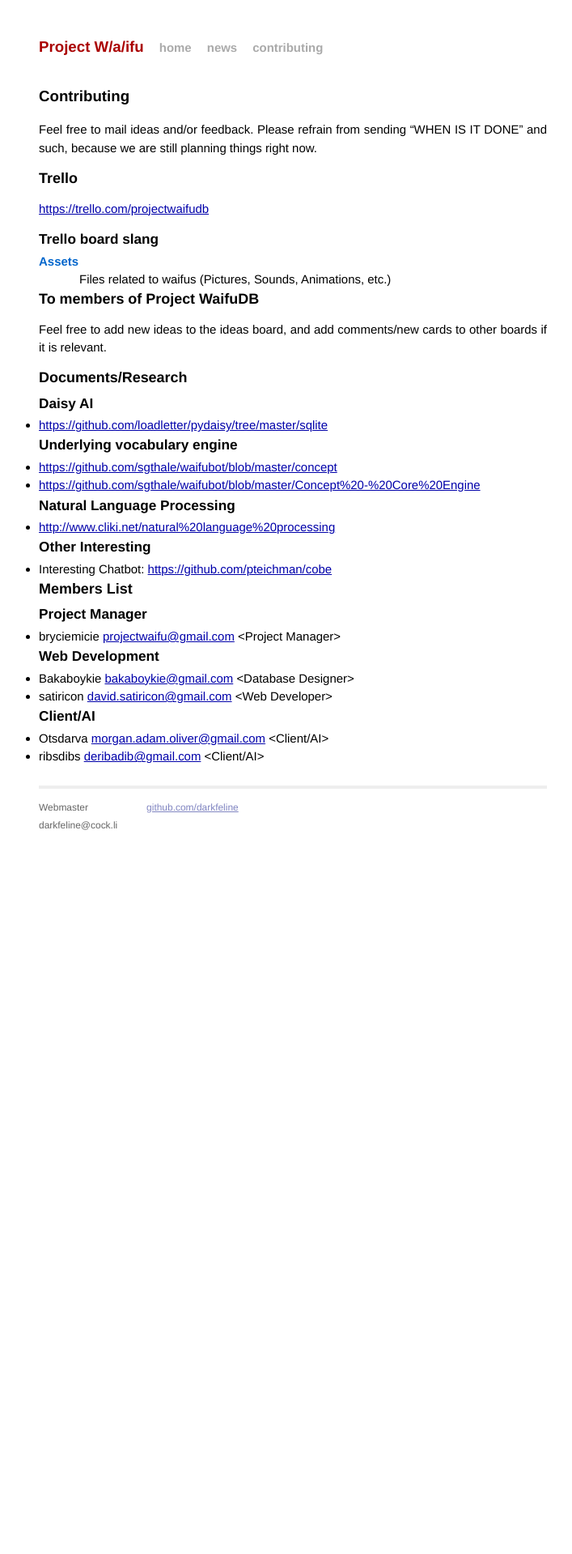
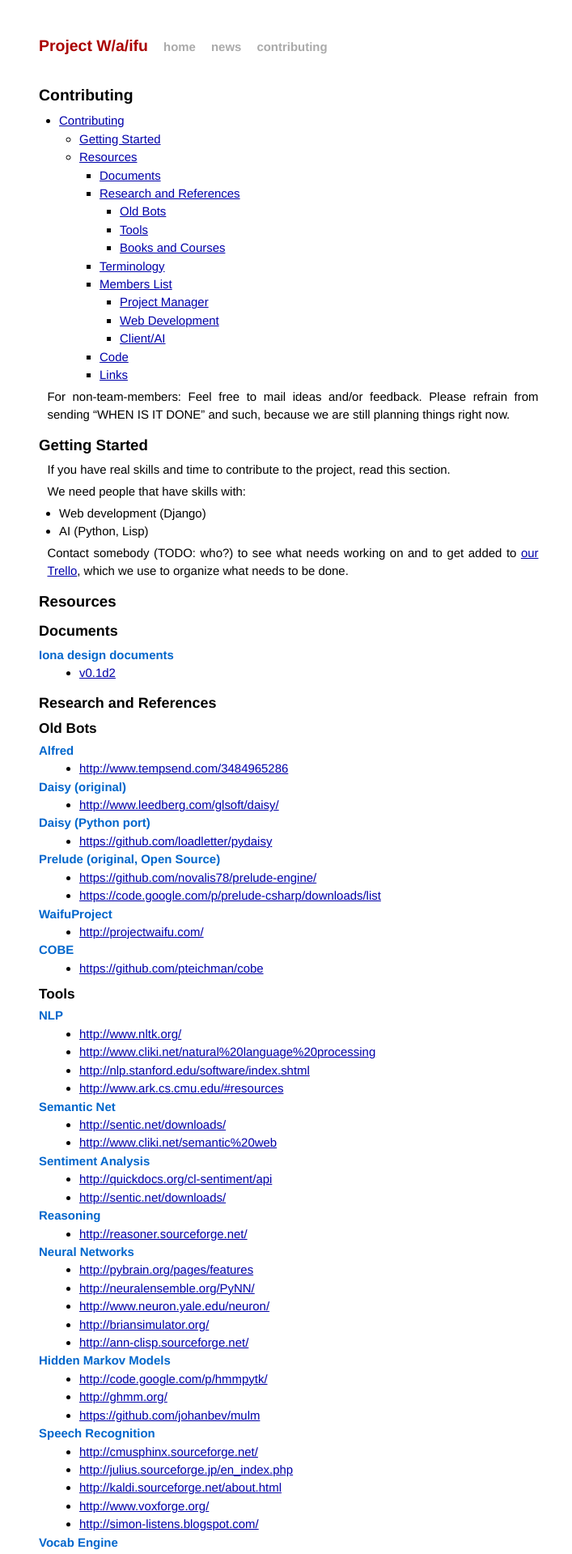
Before and after one commit to darkfeline/projectwaifu, a Jekyll site: the page built from contrib.md, in a window 1280 px wide. Shown: the top 1919 px of the page at 81% size, without its empty margins (278-985 px from the left). Built offline with Jekyll 4.4.1, drawn with Linux system fonts in a browser that asks for light colours; before the commit the page ends 1042 px from its top, so only the background shows below that; some of the changed text lies outside the part shown.

Commit message:
Work on site

```diff
--- a/_layouts/default.html
+++ b/_layouts/default.html
@@ -29,7 +29,7 @@
       <div class="contact">
         <p>
           Webmaster<br />
-          darkfeline@cock.li<br />
+          <!--Space--><br />
           <!-- Space for info -->
         </p>
       </div>
--- a/contrib.md
+++ b/contrib.md
@@ -5,55 +5,165 @@ title: "Project W/a/ifu: Contributing"
 
 # Contributing
 
-Feel free to mail ideas and/or feedback. Please refrain from sending
-"WHEN IS IT DONE" and such, because we are still planning things right
-now.
+* foo
+{:toc}
 
-## Trello
+For non-team-members: Feel free to mail ideas and/or feedback. Please
+refrain from sending "WHEN IS IT DONE" and such, because we are still
+planning things right now.
 
-<https://trello.com/projectwaifudb>
+## Getting Started
 
-### Trello board slang
+If you have real skills and time to contribute to the project, read
+this section.
+
+We need people that have skills with:
+
+* Web development (Django)
+* AI (Python, Lisp)
+
+Contact somebody (TODO: who?) to see what needs working on and to get
+added to [our Trello](https://trello.com/projectwaifudb), which we use
+to organize what needs to be done.
+
+## Resources
+
+### Documents
+
+Iona design documents
+: * [v0.1d2](https://github.com/darkfeline/iona-design/blob/v0.1d2/design.md)
+
+### Research and References
+
+#### Old Bots
+
+Alfred
+: * <http://www.tempsend.com/3484965286>
+
+Daisy (original)
+: * <http://www.leedberg.com/glsoft/daisy/>
+
+Daisy (Python port)
+: * <https://github.com/loadletter/pydaisy>
+
+Prelude (original, Open Source)
+: * <https://github.com/novalis78/prelude-engine/>
+  * <https://code.google.com/p/prelude-csharp/downloads/list>
+
+WaifuProject
+: * <http://projectwaifu.com/>
+
+COBE
+: * <https://github.com/pteichman/cobe>
+
+#### Tools
+
+NLP
+: * <http://www.nltk.org/>
+  * <http://www.cliki.net/natural%20language%20processing>
+  * <http://nlp.stanford.edu/software/index.shtml>
+  * <http://www.ark.cs.cmu.edu/#resources>
+
+Semantic Net
+: * <http://sentic.net/downloads/>
+  * <http://www.cliki.net/semantic%20web>
+
+Sentiment Analysis
+: * <http://quickdocs.org/cl-sentiment/api>
+  * <http://sentic.net/downloads/>
+
+Reasoning
+: * <http://reasoner.sourceforge.net/>
+
+Neural Networks
+: * <http://pybrain.org/pages/features>
+  * <http://neuralensemble.org/PyNN/>
+  * <http://www.neuron.yale.edu/neuron/>
+  * <http://briansimulator.org/>
+  * <http://ann-clisp.sourceforge.net/>
+
+Hidden Markov Models
+: * <http://code.google.com/p/hmmpytk/>
+  * <http://ghmm.org/>
+  * <https://github.com/johanbev/mulm>
+
+Speech Recognition
+: * <http://cmusphinx.sourceforge.net/>
+  * <http://julius.sourceforge.jp/en_index.php>
+  * <http://kaldi.sourceforge.net/about.html>
+  * <http://www.voxforge.org/>
+  * <http://simon-listens.blogspot.com/>
+
+Vocab Engine
+: * <https://github.com/sgthale/waifubot>
+  * <https://github.com/sgthale/waifubot/blob/master/concept>
+  * <https://github.com/sgthale/waifubot/blob/master/Concept%20-%20Core%20Engine>
+
+#### Books and Courses
+
+Wikipedia is a decent place to start if you haven't looked already.
+
+AI
+: * <http://tinyurl.com/NorvigAI>
+  * <https://courses.edx.org/courses/BerkeleyX/CS188.1x/2013_Spring/info>
+  * <https://www.udacity.com/course/cs271>
+
+NLP
+: * <http://www.cse.iitk.ac.in/users/mohit/Speech-and-Language-Processing.pdf>
+  * <https://class.coursera.org/nlp/lecture/preview>
+        <http://www.plosone.org/article/info%3Adoi%2F10.1371%2Fjournal.pone.0074304> (Metaphor Analysis very interesting)
+
+Semantic Nets and Reasoning
+: * <http://reasoninglab.psych.ucla.edu/KH%20pdfs/Holyoak_2012.pdf>
+  * <http://www.academia.edu/407393/Frames_Semantic_Networks_and_Object-Oriented_Programming_In_APL2>
+  * (How to in lisp)<http://www.markwatson.com/opencontent_data/book_lisp.pdf>
+
+Neural Networks
+: * <http://en.wikibooks.org/wiki/Artificial_Neural_Networks>
+  * <http://page.mi.fu-berlin.de/rojas/neural/neuron.pdf>
+  * <http://web4.cs.ucl.ac.uk/staff/D.Barber/textbook/091213.pdf>
+  * <http://www.iro.umontreal.ca/~lisa/twiki/bin/view.cgi/Public/NeuralNetsIntroductoryMaterial>
+  * <https://www.coursera.org/course/neuralnets>
+
+Hidden Neural Networks (Hybrid HMM/NN)
+: * <http://people.binf.ku.dk/~krogh/publications/pdf/KroghRiis99.pdf>
+
+### Terminology
 
 Assets
 : Files related to waifus (Pictures, Sounds, Animations, etc.)
 
-## To members of Project WaifuDB
+### Members List
 
-Feel free to add new ideas to the ideas board, and add comments/new
-cards to other boards if it is relevant.
-
-## Documents/Research
-
-### Daisy AI
-
-* <https://github.com/loadletter/pydaisy/tree/master/sqlite>
-
-### Underlying vocabulary engine
-
-* <https://github.com/sgthale/waifubot/blob/master/concept>
-* <https://github.com/sgthale/waifubot/blob/master/Concept%20-%20Core%20Engine>
-
-### Natural Language Processing
-
-* <http://www.cliki.net/natural%20language%20processing>
-
-### Other Interesting
-
-* Interesting Chatbot: <https://github.com/pteichman/cobe>
-
-## Members List
-
-### Project Manager
+#### Project Manager
 
 * bryciemicie <projectwaifu@gmail.com> \<Project Manager>
 
-### Web Development
+#### Web Development
 
 * Bakaboykie <bakaboykie@gmail.com> \<Database Designer>
 * satiricon <david.satiricon@gmail.com> \<Web Developer>
 
-### Client/AI
+#### Client/AI
 
 * Otsdarva <morgan.adam.oliver@gmail.com> \<Client/AI>
 * ribsdibs <deribadib@gmail.com> \<Client/AI>
+
+### Code
+
+Website
+: <https://github.com/hrkx/waifudb>
+
+Project Waifu (old client)
+: <http://projectwaifu.com/>
+
+Iona (alternative client)
+: <https://github.com/darkfeline/iona>
+
+### Links
+
+Trello
+: <https://trello.com/projectwaifudb>
+
+Blog
+: <http://projectwaifu.org/>
--- a/css/main.css
+++ b/css/main.css
@@ -15,25 +15,39 @@ body {
   text-align: center;
 }
 
-h1 { font-size: 125% }
-h2 { font-size: 120% }
-h3 { font-size: 115% }
-h4 { font-size: 110% }
-h5 { font-size: 105% }
+h1 { font-size: 130% }
+h2 { font-size: 125% }
+h3 { font-size: 120% }
+h4 { font-size: 115% }
+h5 { font-size: 110% }
 h6 { font-size: 100% }
 
-h1 { margin-top: 0.1em; margin-bottom: 1em; }
-h2 { margin-top: 0.1em; margin-bottom: 0.5em; }
-h3 { margin-top: 0.1em; margin-bottom: 0.3em; }
-h4 { margin-top: 0.1em; margin-bottom: 0.3em; }
-h5 { margin-top: 0.1em; margin-bottom: 0.3em; }
-h6 { margin-top: 0.1em; margin-bottom: 0.3em; }
+h1 { margin-top: 0em; margin-bottom: 0.5em; }
+h2 { margin-top: 0.8em; margin-bottom: 0.4em; }
+h3 { margin-top: 0.8em; margin-bottom: 0.4em; }
+h4 { margin-top: 0.5em; margin-bottom: 0.3em; }
+h5 { margin-top: 0.5em; margin-bottom: 0.3em; }
+h6 { margin-top: 0.5em; margin-bottom: 0.3em; }
 
-p { margin: 1em 0; }
+p { margin: 0.3em 0.7em; }
 
 a         { color: #00a; }
 a:hover   { color: #000; }
 a:visited { color: #a0a; }
+
+ol, ul {
+  margin-left: 25px;
+}
+
+dt {
+  color: #0066CC;
+  font-weight: bold;
+}
+
+dd {
+  background:none no-repeat left top;
+  margin-left: 25px;
+}
 
 /* Home {{{1 */
 .posts {
@@ -153,14 +167,4 @@ a:visited { color: #a0a; }
   background-color: #333;
 }
 
-/* Other {{{1 */
-dt {
-  color: #0066CC;
-  font-weight: bold;
-}
-dd {
-  background:none no-repeat left top;
-  padding-left: 50px;
-}
-
 /* vim: fdm=marker sw=2 */
```
Also changed, not shown: other parts of _layouts/default.html (+1 -1 lines), index.md (+1 -32 lines), 7 other files.
